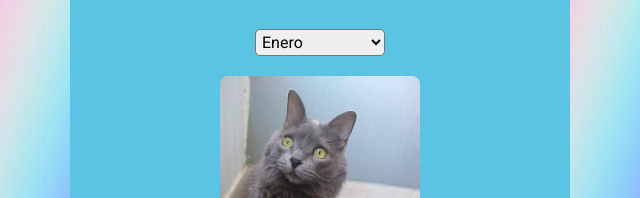
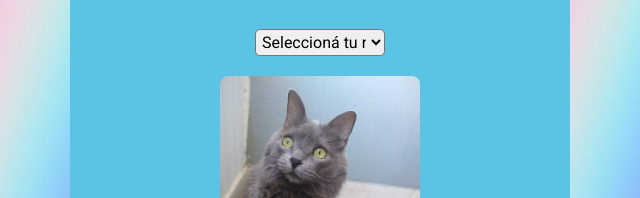
Before and after one commit to nailsaita/ary-segun-tu-mes-de-nacimiento, a plain HTML site: page index.html in a window 1280 px wide. Shown: the part 279-477 px from the top of the page, 320-960 px from the left. Drawn offline with nearby package versions, Linux system fonts and the light colour scheme.

Commit message:
opciones

```diff
--- a/index.html
+++ b/index.html
@@ -19,6 +19,7 @@
         <div class="content">
             <h1>¿Qué Ary sos según tu mes de nacimiento?</h1>
             <select name="select" id="select">
+                <option value="0">Seleccioná tu mes</option>
                 <option value="1">Enero</option>
                 <option value="2">Febrero</option>
                 <option value="3">Marzo</option>
```
